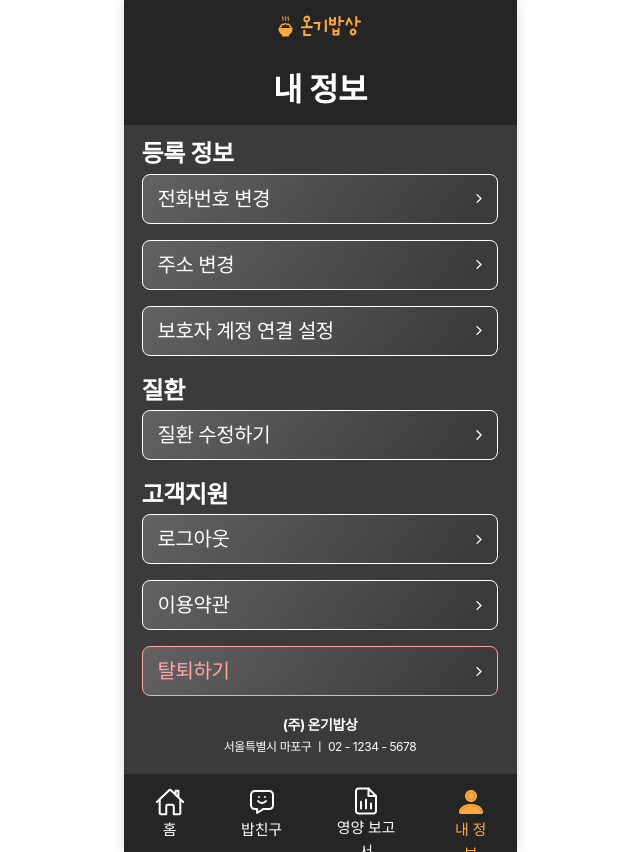
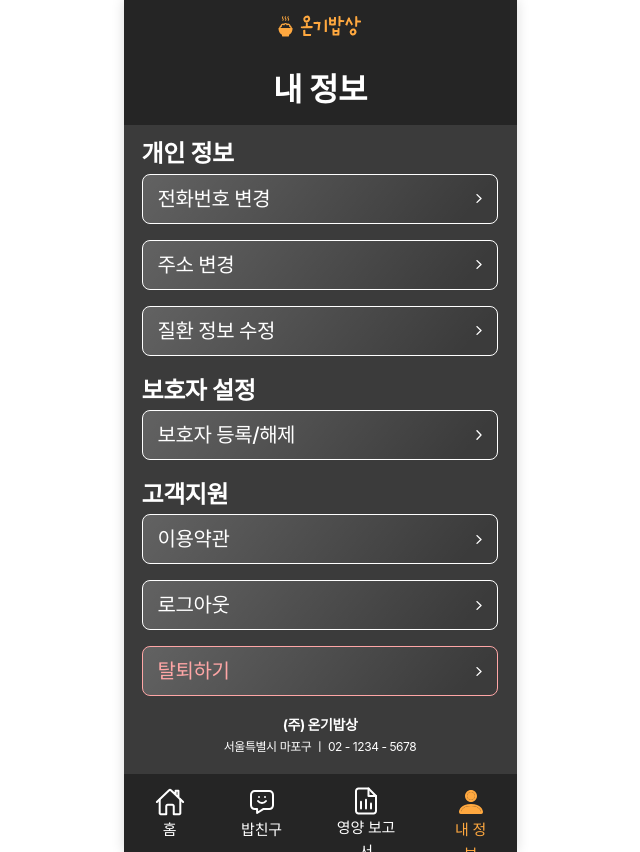
Before and after one commit to Ongibapsang-goodvibe/Frontend, a React (Vite) app: page /mypage in a window 1280 px wide. Shown: the whole page, without its empty margins (320-960 px from the left). Built offline with nearby package versions, Linux system fonts and the light colour scheme; no server answers; a web font is replaced by a local one.

Commit message:
mypage 수정 요청 사항 반영

```diff
--- a/src/pages/mypage/MyPage.jsx
+++ b/src/pages/mypage/MyPage.jsx
@@ -10,25 +10,25 @@ export default function MyPage() {
 
             <div className='mypage-container'>
                 <div className='mypage-container2'>
-                    <div className='mypage-text1'>등록 정보</div>
+                    <div className='mypage-text1'>개인 정보</div>
                     <MyPageButton text="전화번호 변경" />
                     <MyPageButton text="주소 변경" />
-                    <MyPageButton text="보호자 계정 연결 설정" />
+                    <MyPageButton text="질환 정보 수정" onClick={() => navigate("/health-status")} />
                 </div>
             </div>
 
             <div className='mypage-container'>
                 <div className='mypage-container2'>
-                    <div className='mypage-text'>질환</div>
-                    <MyPageButton text="질환 수정하기" onClick={() => navigate("/health-status")}/>
+                    <div className='mypage-text'>보호자 설정</div>
+                    <MyPageButton text="보호자 등록/해제" />
                 </div>
             </div>
 
             <div className='mypage-container'>
                 <div className='mypage-container2'>
                     <div className='mypage-text'>고객지원</div>
+                    <MyPageButton text="이용약관" />
                     <MyPageButton text="로그아웃" />
-                    <MyPageButton text="이용약관" />
                     <MyPageButton
                         text="탈퇴하기"
                         style={{
```
